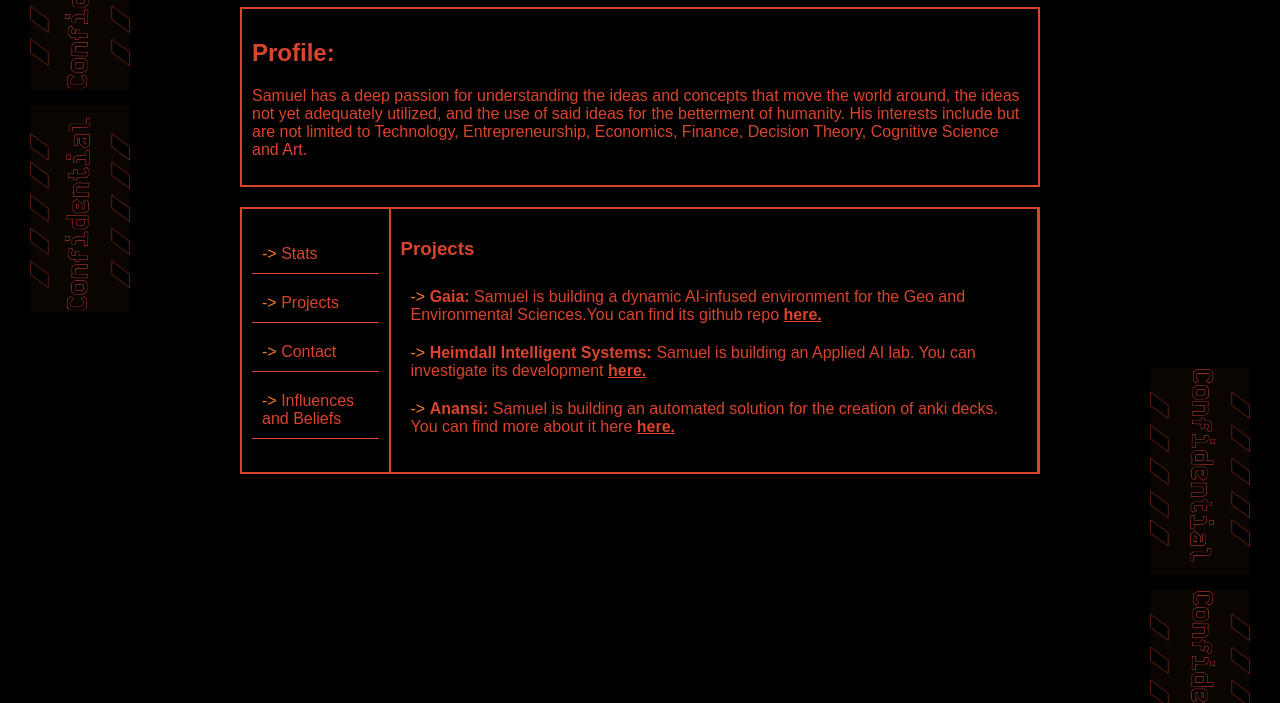
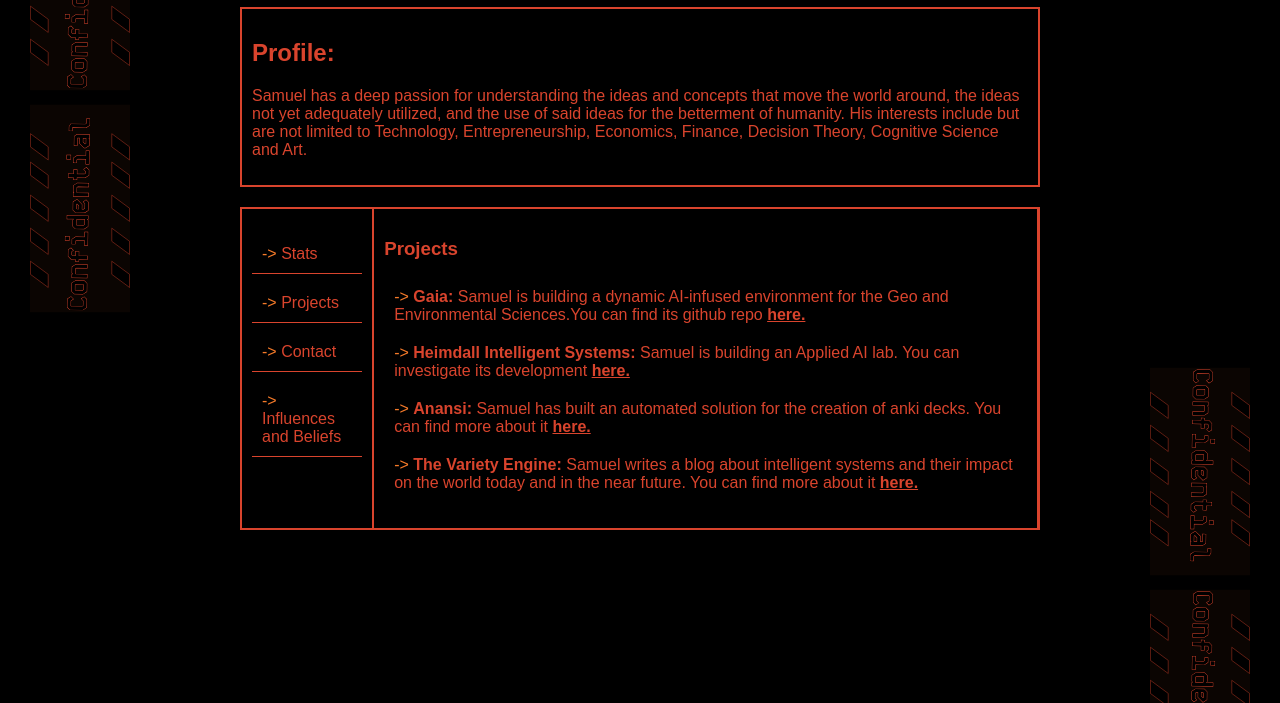
Before and after one commit to Onlyartist9/Onlyartist9.github.io, a plain HTML site: page index.html in a window 1280 px wide. Both pictures are taken after a click on the item "Projects". Shown: the part 97-800 px from the top of the page. Drawn offline with nearby package versions, Linux system fonts and the light colour scheme; a web font is replaced by a local one.

Commit message:
Modified projects section correcting some mistypes and adding a project.

```diff
--- a/index.html
+++ b/index.html
@@ -433,7 +433,8 @@
                     <ul>
                         <li><strong>Gaia:</strong> Samuel is building a dynamic AI-infused environment for the Geo and Environmental Sciences.You can find its github repo <a href="https://github.com/Onlyartist9/Gaia" target="_blank">here.</a></li>
                         <li><strong>Heimdall Intelligent Systems:</strong> Samuel is building an Applied AI lab. You can investigate its development <a href="https://heimdall-3jl.pages.dev/" target="_blank">here.</a></li>
-                        <li><strong>Anansi:</strong> Samuel is building an automated solution for the creation of anki decks. You can find more about it here <a href="https://github.com/Onlyartist9/Anansi" target="_blank"> here.</a></li>
+                        <li><strong>Anansi:</strong> Samuel has built an automated solution for the creation of anki decks. You can find more about it <a href="https://github.com/Onlyartist9/Anansi" target="_blank"> here.</a></li>
+                        <li><strong>The Variety Engine:</strong> Samuel writes a blog about intelligent systems and their impact on the world today and in the near future. You can find more about it <a href="https://varietyengine.substack.com/about" target="_blank"> here.</a></li>
                     </ul>
                 `;
             });
```
